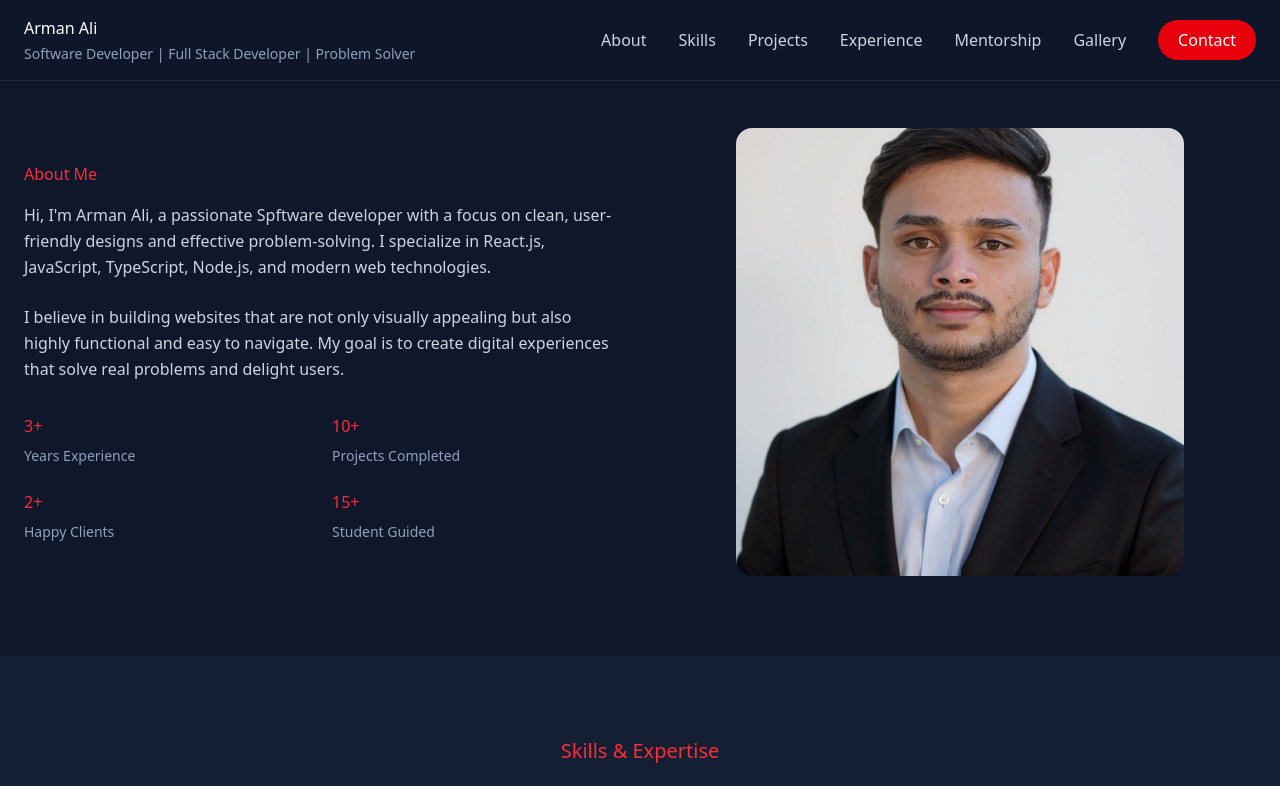
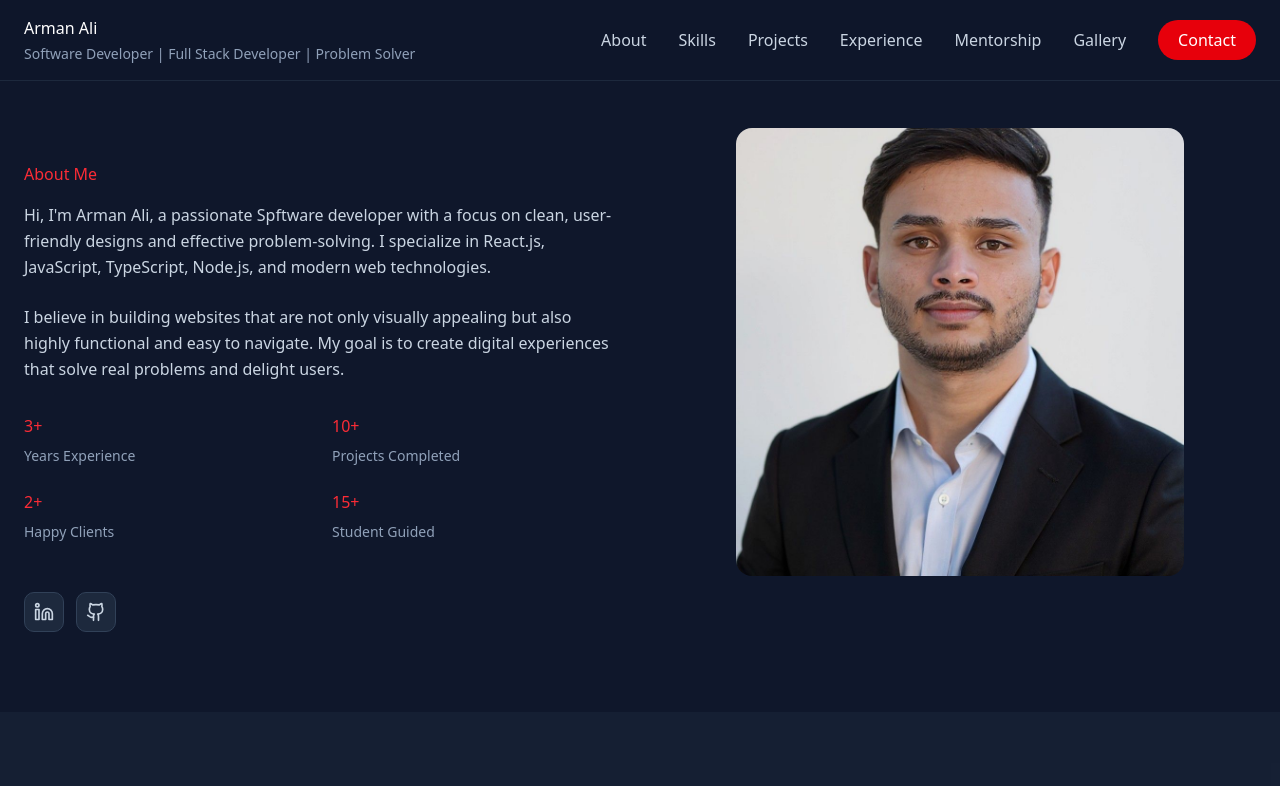
Before and after one commit to armanali0786/arman-portfolio, a React (Vite) app: page / in a window 1280 px wide. Shown: the top 786 px of the page. Built offline with nearby package versions, Linux system fonts and the light colour scheme.

Commit message:
added linkedin and github on about section

```diff
--- a/src/components/About.tsx
+++ b/src/components/About.tsx
@@ -1,4 +1,6 @@
 import MyImage from '../styles/images/my-image.jpeg'
+import { Mail, Linkedin, Github, Twitter, MapPin, Phone } from 'lucide-react';
+
 export function About() {
   return (
     <section id="about" className="pt-32 pb-20 px-6">
@@ -41,6 +43,23 @@ export function About() {
             </div>
           </div>
         </div>
+        <div className="flex gap-3 mt-4">
+          <a
+            href="https://www.linkedin.com/in/arman-ali-8383081ab/"
+            target='_blank'
+            className="w-10 h-10 bg-slate-800 border border-slate-700 rounded-lg flex items-center justify-center hover:border-red-500 hover:bg-red-600/10 transition-colors"
+          >
+            <Linkedin size={20} className="text-slate-300" />
+          </a>
+          <a
+            href="https://github.com/armanali0786/"
+            target='_blank'
+            className="w-10 h-10 bg-slate-800 border border-slate-700 rounded-lg flex items-center justify-center hover:border-red-500 hover:bg-red-600/10 transition-colors"
+          >
+            <Github size={20} className="text-slate-300" />
+          </a>
+
+        </div>
       </div>
     </section>
   );
```
